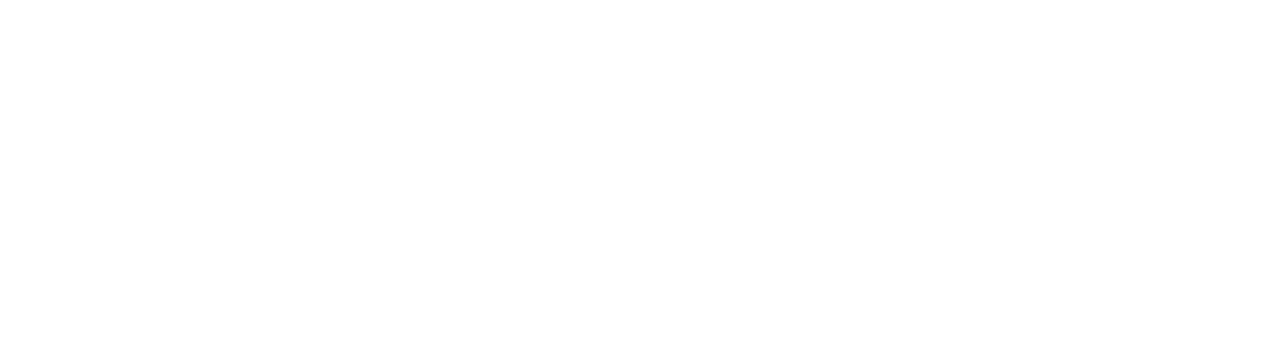
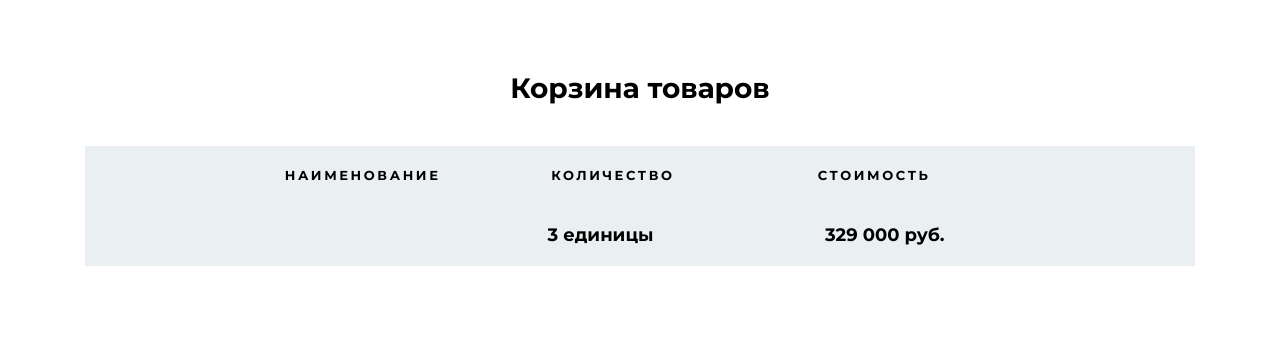
Before and after one commit to smirnova-daria/shopping-cart, a plain HTML site: page index.html in a window 1280 px wide. Drawn offline with Linux system fonts and the light colour scheme.

Commit message:
Верстка шапки и подвала таблицы

```diff
--- a/index.html
+++ b/index.html
@@ -6,10 +6,43 @@
 	<meta http-equiv="X-UA-Compatible" content="IE=edge">
 	<meta name="viewport" content="width=device-width, initial-scale=1.0">
 	<title>Корзина товаров</title>
+	<link rel="stylesheet" href="css/main.css">
 </head>
 
 <body>
-
+	<section class="section-cart">
+		<header class="section-cart__header">
+			<div class="container">
+				<h1 class="title-1">Корзина товаров</h1>
+			</div>
+		</header>
+		<div class="section-cart__body">
+			<div class="container">
+				<section class="cart">
+					<header class="cart-header">
+						<div class="cart-header__title">
+							наименование
+						</div>
+						<div class="cart-header__count">
+							количество
+						</div>
+						<div class="cart-header__cost">
+							стоимость
+						</div>
+					</header>
+					<section class="product"></section>
+					<footer class="cart-footer">
+						<div class="cart-footer__count">
+							3 единицы
+						</div>
+						<div class="cart-footer__price">
+							329 000 руб.
+						</div>
+					</footer>
+				</section>
+			</div>
+		</div>
+	</section>
 </body>
 
 </html>
--- a/sass/base/_base.scss
+++ b/sass/base/_base.scss
@@ -0,0 +1,11 @@
+@import url("https://fonts.googleapis.com/css?family=Montserrat:600,700&display=swap");
+
+body {
+	font-family: "Montserrat", sans-serif;
+}
+
+.container {
+	width: 1140px;
+	padding: 0 15px;
+	margin: 0 auto;
+}
--- /dev/null
+++ b/sass/blocks/_cart-footer.scss
@@ -0,0 +1,16 @@
+.cart-footer {
+	padding: 19px 0;
+	background: #eaeff2;
+
+	font-weight: 700;
+	font-size: 18px;
+	line-height: 120%;
+
+	display: grid;
+	grid-template-columns: 5fr 3fr 4fr;
+
+	// .cart-footer__count
+	&__count {
+		grid-column-start: 2;
+	}
+}
--- /dev/null
+++ b/sass/blocks/_cart-header.scss
@@ -0,0 +1,17 @@
+.cart-header {
+	background-color: #eaeff2;
+	padding: 22px;
+	display: grid;
+	grid-template-columns: 2fr repeat(3, 3fr) 1fr;
+
+	font-weight: 700;
+	font-size: 13px;
+	line-height: 120%;
+	letter-spacing: 0.2em;
+	text-transform: uppercase;
+
+	// .card-header__title
+	&__title {
+		grid-column-start: 2;
+	}
+}
--- /dev/null
+++ b/sass/blocks/_section-cart.scss
@@ -0,0 +1,11 @@
+.section-cart {
+	padding: 70px 0 90px;
+	// .section-cart__header
+	&__header {
+		margin-bottom: 40px;
+		text-align: center;
+	}
+	// .section-cart__body
+	&__body {
+	}
+}
--- /dev/null
+++ b/sass/blocks/_titles.scss
@@ -0,0 +1,6 @@
+.title-1 {
+	font-weight: 700;
+	font-size: 28px;
+	line-height: 130%;
+	color: #000000;
+}
--- a/sass/main.scss
+++ b/sass/main.scss
@@ -1,2 +1,10 @@
+//Base
 @import "./base/reset";
 @import "./base/base";
+
+//Blocks
+@import "./blocks/section-cart";
+@import "./blocks/titles";
+@import "./blocks/cart-header";
+@import "./blocks/product";
+@import "./blocks/cart-footer";
```
Also changed, not shown: css/main.css, sass/blocks/_product.scss (added).
